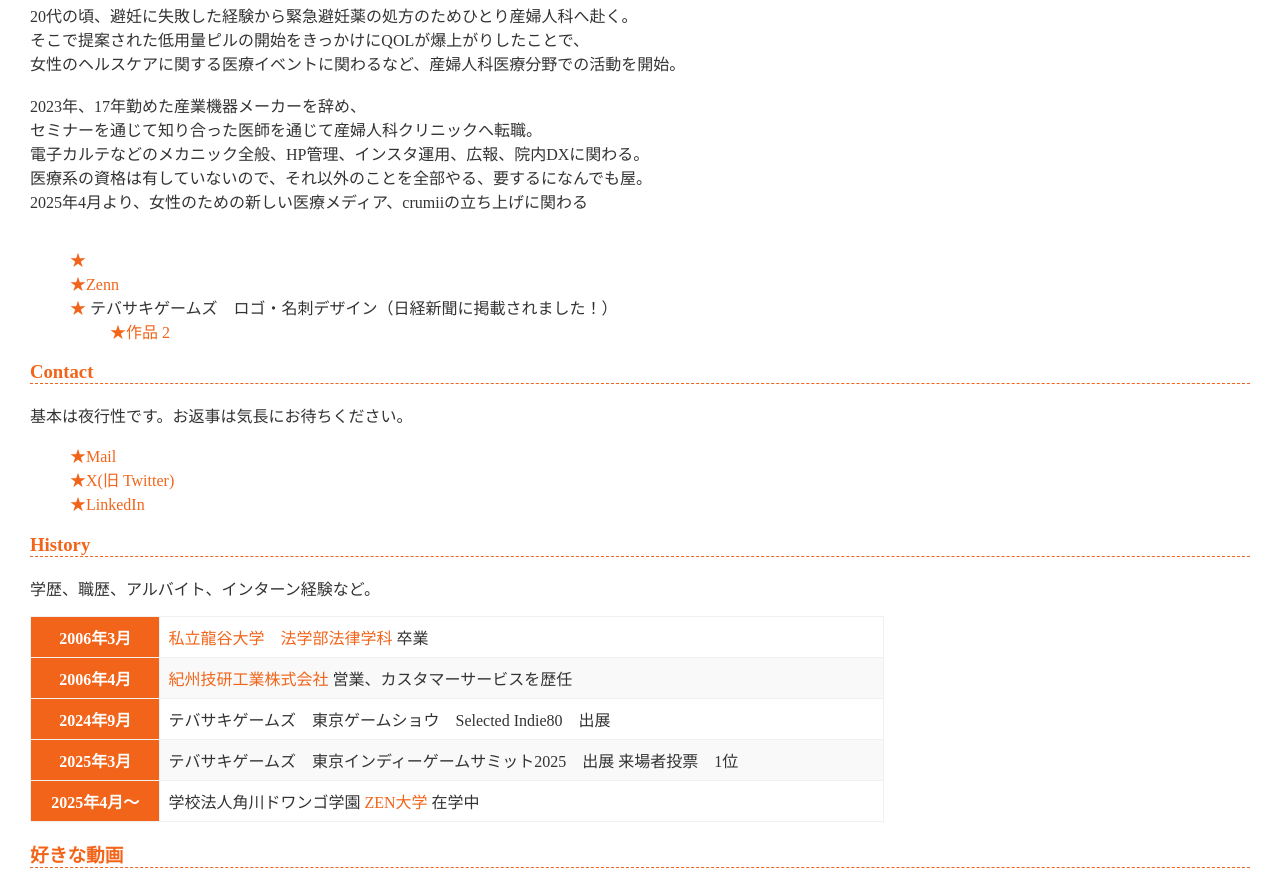
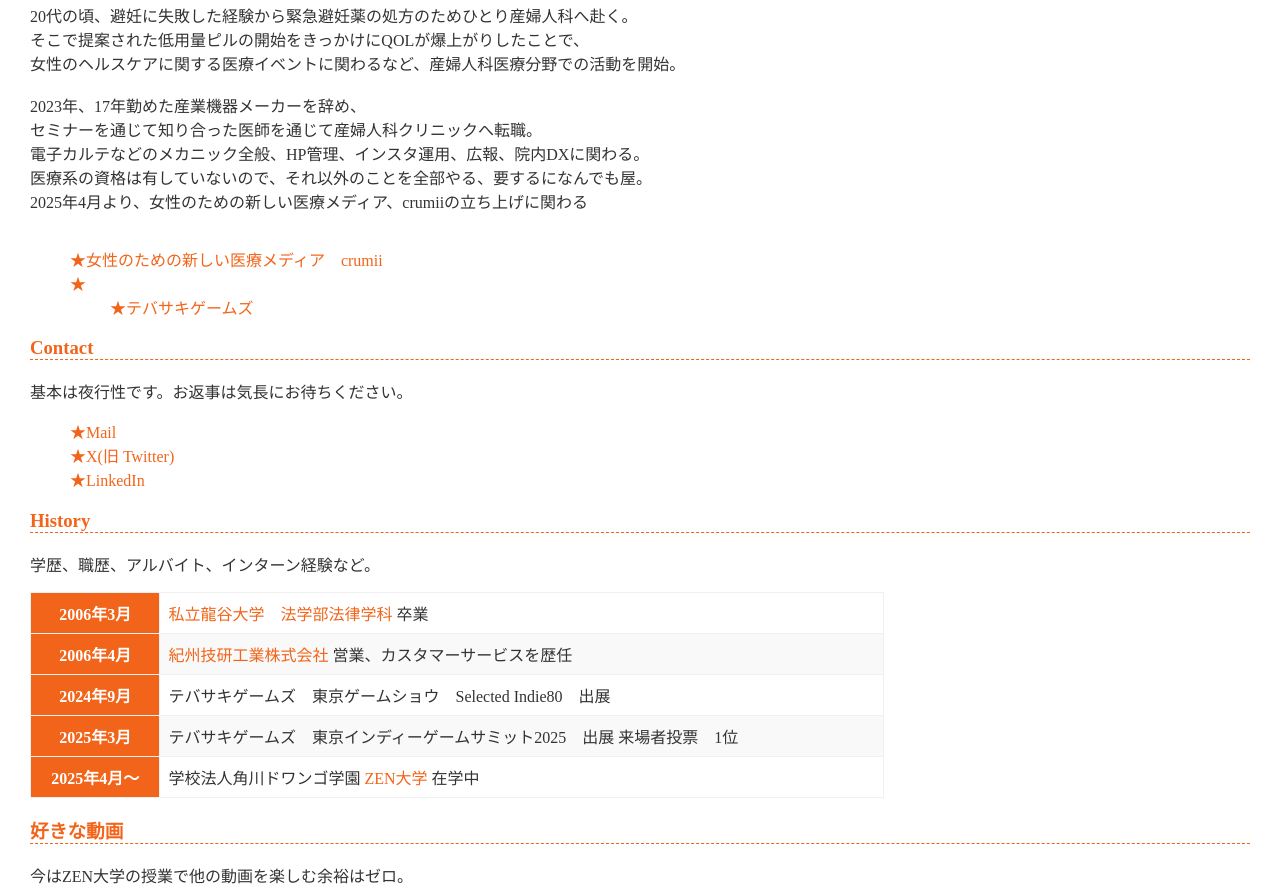
Before and after one commit to Mr-niwatch/mrniwatch.github.io, a plain HTML site: page index.html in a window 1280 px wide. Shown: the part 1589-2473 px from the top of the page. Drawn offline with Linux system fonts and the light colour scheme.

Commit message:
crumiiリンク追加

```diff
--- a/index.html
+++ b/index.html
@@ -69,14 +69,13 @@
       <br>
       </p>
     <ul>
-      <li><a href="https://github.com/Mr-niwatch</a></li>
-      <li><a href="https://www.crumii.com/</a></li>
-      <li><a href="https://zenn.dev/">Zenn</a></li>
+      <li><a href="https://github.com/Mr-niwatch>GitHub</a></li>
+      <li><a href="https://www.crumii.com/>女性のための新しい医療メディア　crumii</a></li>
       <li>
-        テバサキゲームズ　ロゴ・名刺デザイン（日経新聞に掲載されました！）
+
         <ul>
-          <li><a href="https://www.nikkei.com/article/DGXZQOUF258G20V20C24A9000000/</a></li>
-          <li><a href="https://example.com/">作品 2</a></li>
+          <li><a href="https://www.nikkei.com/article/DGXZQOUF258G20V20C24A9000000/>テバサキゲームズ　ロゴ・名刺デザイン（日経新聞に掲載されました！）</a></li>
+          <li><a href="https://store.steampowered.com/app/3012170/_/">テバサキゲームズ</a></li>
         </ul>
       </li>
     </ul>
```
